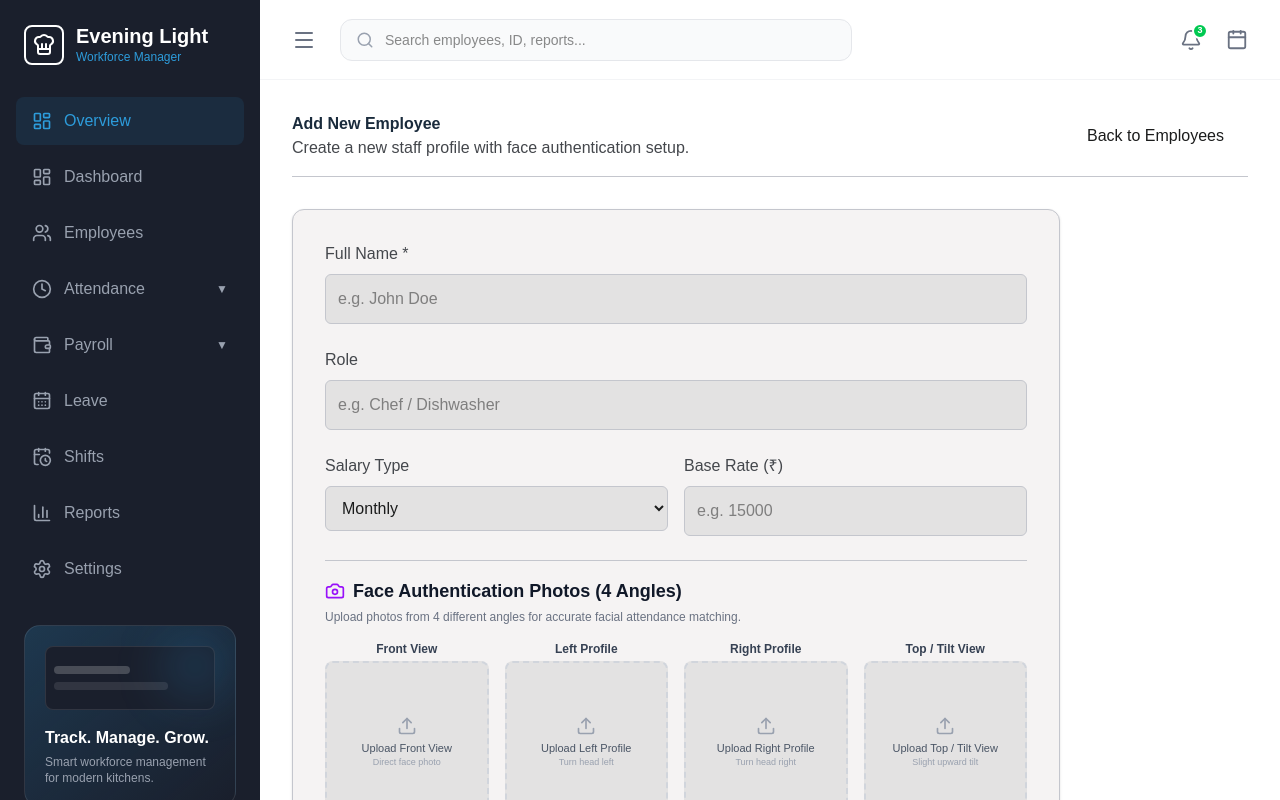
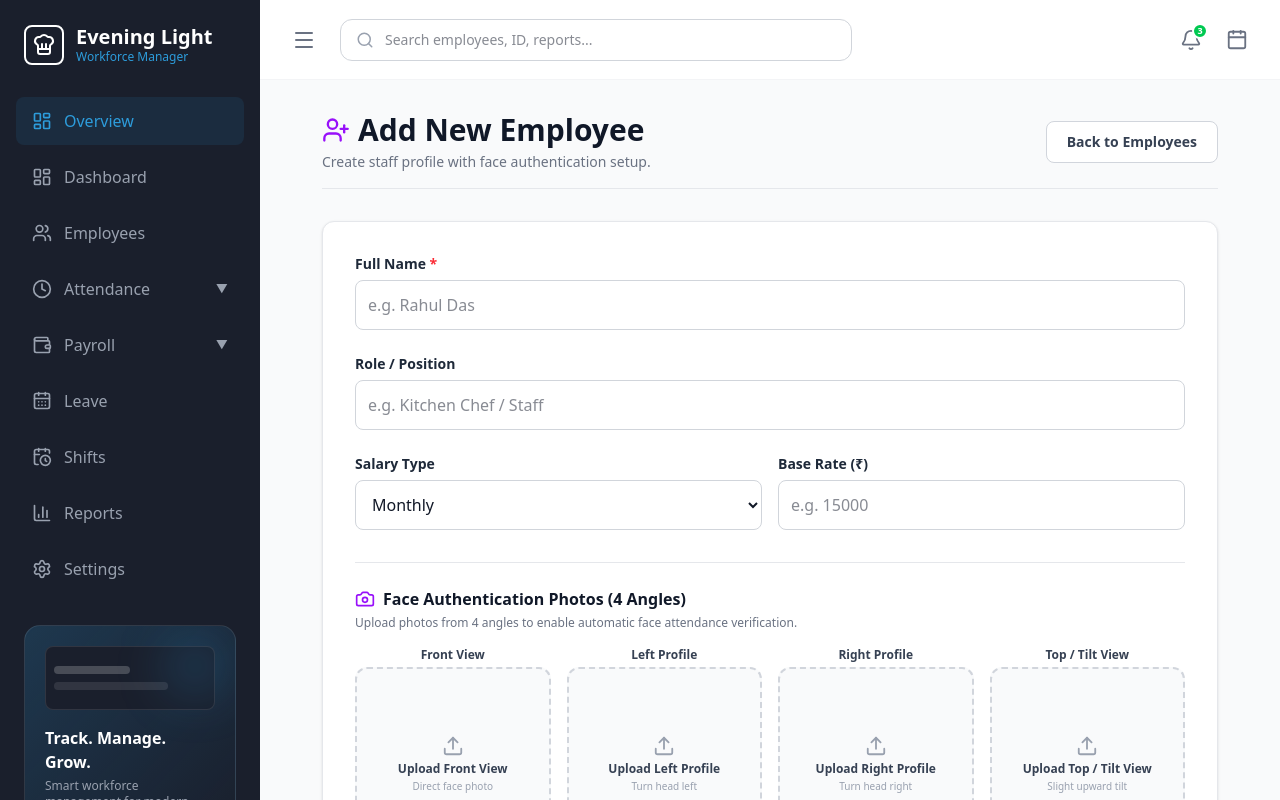
Before and after one commit to Patit24/Cafe, a Next.js app in the folder admin/: page /employees/new in a window 1280 px wide. Shown: the top 800 px of the page. Built offline with nearby package versions, Linux system fonts and the light colour scheme; no server answers.

Commit message:
Fix input field editability, minified CSS, and optimized image compression

```diff
--- a/admin/src/app/employees/[id]/edit/page.tsx
+++ b/admin/src/app/employees/[id]/edit/page.tsx
@@ -1,8 +1,10 @@
 'use client';
+
 import { API_BASE_URL } from '@/lib/api';
 import React, { useState, useEffect } from 'react';
 import Link from 'next/link';
 import { useRouter, useParams } from 'next/navigation';
+import { Camera, User } from 'lucide-react';
 
 export default function EditEmployeePage() {
   const router = useRouter();
@@ -40,14 +42,14 @@ export default function EditEmployeePage() {
   }, [id]);
 
   const handleUpdateEmployee = async () => {
-    if (!employee.name) return;
+    if (!employee.name.trim()) return;
     setIsSubmitting(true);
 
     const rateStr = String(employee.baseRate).replace(/[^0-9.]/g, '');
-    const rate = parseFloat(rateStr) || 15.00;
+    const rate = parseFloat(rateStr) || 15000;
 
     const payload = {
-      name: employee.name,
+      name: employee.name.trim(),
       salaryRate: rate,
       salaryType: employee.salaryType
     };
@@ -61,91 +63,97 @@ export default function EditEmployeePage() {
       router.push('/employees');
     } catch (err) {
       console.error(err);
+      alert('Failed to update employee profile.');
+    } finally {
       setIsSubmitting(false);
     }
   };
 
   if (isLoading) {
-    return <div className="min-h-screen bg-surface-container-lowest flex justify-center items-center">Loading...</div>;
+    return <div className="min-h-screen bg-gray-50 flex justify-center items-center font-medium text-gray-600">Loading profile...</div>;
   }
 
   return (
-    <div className="min-h-screen bg-surface-container-lowest text-on-surface p-8 relative">
-      <header className="flex justify-between items-center mb-8 border-b border-outline-variant pb-4">
-        <div className="flex justify-between items-center w-full">
-          <div>
-            <h1 className="text-display-sm font-bold text-primary">Edit Employee</h1>
-            <p className="text-body-md text-on-surface-variant">Update staff details.</p>
-          </div>
+    <div className="min-h-screen bg-gray-50 text-gray-900 p-8">
+      <header className="flex flex-col sm:flex-row justify-between items-start sm:items-center mb-8 border-b border-gray-200 pb-4 max-w-2xl mx-auto gap-4">
+        <div>
+          <h1 className="text-3xl font-bold text-gray-900 flex items-center gap-2">
+            <User size={28} className="text-purple-600" />
+            Edit Employee Profile
+          </h1>
+          <p className="text-sm text-gray-500 mt-1">Update employee details and salary settings.</p>
+        </div>
+        <div className="flex gap-3">
           <button
-            onClick={() => router.push(`/employees/${params.id}/faces`)}
-            className="bg-purple-600 text-white px-5 py-2.5 rounded-lg text-sm font-semibold hover:bg-purple-700 transition-colors shadow-sm flex items-center gap-2"
+            onClick={() => router.push(`/employees/${id}/faces`)}
+            className="bg-purple-600 text-white px-4 py-2.5 rounded-lg text-sm font-semibold hover:bg-purple-700 transition-colors shadow-sm flex items-center gap-2"
           >
-            Manage Face Profiles
+            <Camera size={16} />
+            Face Profiles
           </button>
+          <Link href="/employees" className="bg-white text-gray-700 border border-gray-300 px-4 py-2.5 rounded-lg text-sm font-semibold hover:bg-gray-100">
+            Back
+          </Link>
         </div>
-        <Link href="/employees" className="bg-surface-container-high text-on-surface px-6 py-3 rounded text-label-md ml-4">
-          Back to Employees
-        </Link>
       </header>
 
-      <div className="bg-surface-container-low rounded-xl p-8 max-w-xl border border-outline-variant shadow-sm">
+      <div className="bg-white rounded-xl p-8 max-w-2xl mx-auto border border-gray-200 shadow-sm">
         <div className="flex flex-col gap-6">
           <div>
-            <label className="block text-label-md text-on-surface-variant mb-2">Full Name</label>
+            <label className="block text-sm font-semibold text-gray-800 mb-1.5">Full Name</label>
             <input
               type="text"
               value={employee.name}
               onChange={(e) => setEmployee({...employee, name: e.target.value})}
-              className="w-full bg-surface-container-highest border border-outline-variant rounded-md p-3 text-body-md outline-none focus:border-primary"
+              className="w-full bg-white border border-gray-300 rounded-lg p-3 text-gray-900 text-base font-medium outline-none focus:border-purple-600 focus:ring-2 focus:ring-purple-100 transition-all"
             />
           </div>
 
           <div>
-            <label className="block text-label-md text-on-surface-variant mb-2">Role</label>
+            <label className="block text-sm font-semibold text-gray-800 mb-1.5">Role / Position</label>
             <input
               type="text"
               value={employee.role}
               onChange={(e) => setEmployee({...employee, role: e.target.value})}
-              className="w-full bg-surface-container-highest border border-outline-variant rounded-md p-3 text-body-md outline-none focus:border-primary"
+              className="w-full bg-white border border-gray-300 rounded-lg p-3 text-gray-900 text-base font-medium outline-none focus:border-purple-600 focus:ring-2 focus:ring-purple-100 transition-all"
             />
           </div>
 
           <div className="grid grid-cols-2 gap-4">
             <div>
-              <label className="block text-label-md text-on-surface-variant mb-2">Salary Type</label>
+              <label className="block text-sm font-semibold text-gray-800 mb-1.5">Salary Type</label>
               <select
                 value={employee.salaryType}
                 onChange={(e) => setEmployee({...employee, salaryType: e.target.value})}
-                className="w-full bg-surface-container-highest border border-outline-variant rounded-md p-3 text-body-md outline-none focus:border-primary"
+                className="w-full bg-white border border-gray-300 rounded-lg p-3 text-gray-900 text-base font-medium outline-none focus:border-purple-600 focus:ring-2 focus:ring-purple-100 transition-all"
               >
+                <option value="monthly">Monthly</option>
+                <option value="daily">Daily</option>
                 <option value="hourly">Hourly</option>
-                <option value="daily">Daily</option>
-                <option value="monthly">Monthly</option>
               </select>
             </div>
             <div>
-              <label className="block text-label-md text-on-surface-variant mb-2">Base Rate (₹)</label>
+              <label className="block text-sm font-semibold text-gray-800 mb-1.5">Base Rate (₹)</label>
               <input
                 type="text"
                 value={employee.baseRate}
                 onChange={(e) => setEmployee({...employee, baseRate: e.target.value})}
-                className="w-full bg-surface-container-highest border border-outline-variant rounded-md p-3 text-body-md outline-none focus:border-primary"
+                className="w-full bg-white border border-gray-300 rounded-lg p-3 text-gray-900 text-base font-medium outline-none focus:border-purple-600 focus:ring-2 focus:ring-purple-100 transition-all"
               />
             </div>
           </div>
 
-          <div className="flex justify-end gap-4 mt-4">
+          <div className="flex justify-end gap-3 mt-4 pt-4 border-t border-gray-200">
             <Link
               href="/employees"
-              className="px-6 py-3 text-on-surface-variant hover:text-on-surface font-medium"
+              className="px-6 py-2.5 text-gray-600 hover:text-gray-900 font-semibold text-sm rounded-lg"
             >
               Cancel
             </Link>
             <button
               onClick={handleUpdateEmployee}
               disabled={isSubmitting}
-              className="bg-primary text-on-primary px-8 py-3 rounded-md font-medium hover:opacity-90 disabled:opacity-50"
+              className="bg-purple-600 text-white px-8 py-2.5 rounded-lg font-bold hover:bg-purple-700 disabled:opacity-50 text-sm shadow-sm"
             >
               {isSubmitting ? 'Saving...' : 'Update Employee'}
             </button>
--- a/admin/src/app/employees/new/page.tsx
+++ b/admin/src/app/employees/new/page.tsx
@@ -1,10 +1,9 @@
 'use client';
+
 import React, { useState } from 'react';
 import Link from 'next/link';
 import { useRouter } from 'next/navigation';
-import { Camera, Upload, X, Loader2 } from 'lucide-react';
-import { storage } from '@/lib/firebase';
-import { ref, uploadString, getDownloadURL } from 'firebase/storage';
+import { Camera, Upload, X, Loader2, UserPlus } from 'lucide-react';
 import { API_BASE_URL } from '@/lib/api';
 
 export default function NewEmployeePage() {
@@ -16,7 +15,6 @@ export default function NewEmployeePage() {
     salaryType: 'monthly'
   });
 
-  // 4 Face Angles for Authentication
   const [facePhotos, setFacePhotos] = useState<{
     front: string | null;
     left: string | null;
@@ -31,6 +29,7 @@ export default function NewEmployeePage() {
 
   const [isSubmitting, setIsSubmitting] = useState(false);
 
+  // Fast client-side image compression (320px, ~15KB JPEG)
   const handlePhotoSelect = (angle: 'front' | 'left' | 'right' | 'top', file: File | null) => {
     if (!file) return;
     const reader = new FileReader();
@@ -38,7 +37,7 @@ export default function NewEmployeePage() {
       const img = document.createElement('img');
       img.onload = () => {
         const canvas = document.createElement('canvas');
-        const MAX_SIZE = 500;
+        const MAX_SIZE = 320;
         let width = img.width;
         let height = img.height;
         if (width > height) {
@@ -56,7 +55,7 @@ export default function NewEmployeePage() {
         canvas.height = height;
         const ctx = canvas.getContext('2d');
         ctx?.drawImage(img, 0, 0, width, height);
-        const compressedBase64 = canvas.toDataURL('image/jpeg', 0.8);
+        const compressedBase64 = canvas.toDataURL('image/jpeg', 0.7);
         setFacePhotos(prev => ({ ...prev, [angle]: compressedBase64 }));
       };
       img.src = e.target?.result as string;
@@ -69,16 +68,19 @@ export default function NewEmployeePage() {
   };
 
   const handleSaveEmployee = async () => {
-    if (!newEmployee.name) return;
+    if (!newEmployee.name.trim()) {
+      alert('Please enter employee full name.');
+      return;
+    }
     setIsSubmitting(true);
 
     const newCode = `EMP-${Math.floor(Math.random() * 900) + 100}`;
     const rateStr = newEmployee.baseRate.replace(/[^0-9.]/g, '');
-    const rate = parseFloat(rateStr) || 15.00;
+    const rate = parseFloat(rateStr) || 15000;
 
     const payload = {
       employeeCode: newCode,
-      name: newEmployee.name,
+      name: newEmployee.name.trim(),
       salaryType: newEmployee.salaryType,
       salaryRate: rate,
       isActive: true
@@ -90,18 +92,21 @@ export default function NewEmployeePage() {
         headers: { 'Content-Type': 'application/json' },
         body: JSON.stringify(payload)
       });
+
+      if (!res.ok) {
+        throw new Error(`Server returned ${res.status}`);
+      }
+
       const createdEmp = await res.json();
 
-      // Upload face photos if provided
+      // Save face authentication photos & 512D vectors
       if (createdEmp?.id) {
         const angles: Array<'front' | 'left' | 'right' | 'top'> = ['front', 'left', 'right', 'top'];
         for (const angle of angles) {
           const photoData = facePhotos[angle];
           if (photoData) {
             try {
-              const downloadURL = photoData;
-
-              // Generate 512-dimensional embedding vector
+              // Generate 512-dimensional vector embedding
               const seedStr = `${createdEmp.id}_${angle}_${Date.now()}`;
               const vector = new Array(512);
               let hash = 0;
@@ -122,7 +127,7 @@ export default function NewEmployeePage() {
                 method: 'POST',
                 headers: { 'Content-Type': 'application/json' },
                 body: JSON.stringify({
-                  imageUrl: downloadURL,
+                  imageUrl: photoData,
                   angle: angle,
                   faceEmbedding: faceEmbedding
                 })
@@ -137,7 +142,7 @@ export default function NewEmployeePage() {
       router.push('/employees');
     } catch (err) {
       console.error(err);
-      alert('Failed to save employee. Make sure the backend server is reachable.');
+      alert('Failed to save employee profile. Please try again.');
     } finally {
       setIsSubmitting(false);
     }
@@ -151,98 +156,105 @@ export default function NewEmployeePage() {
   ];
 
   return (
-    <div className="min-h-screen bg-surface-container-lowest text-on-surface p-8 relative">
-      <header className="flex justify-between items-center mb-8 border-b border-outline-variant pb-4">
+    <div className="min-h-screen bg-gray-50 text-gray-900 p-8">
+      <header className="flex justify-between items-center mb-8 border-b border-gray-200 pb-4 max-w-4xl mx-auto">
         <div>
-          <h1 className="text-display-sm font-bold text-primary">Add New Employee</h1>
-          <p className="text-body-md text-on-surface-variant">Create a new staff profile with face authentication setup.</p>
+          <h1 className="text-3xl font-bold text-gray-900 flex items-center gap-2">
+            <UserPlus size={28} className="text-purple-600" />
+            Add New Employee
+          </h1>
+          <p className="text-sm text-gray-500 mt-1">Create staff profile with face authentication setup.</p>
         </div>
-        <Link href="/employees" className="bg-surface-container-high text-on-surface px-6 py-3 rounded text-label-md">
+        <Link href="/employees" className="bg-white text-gray-700 border border-gray-300 px-5 py-2.5 rounded-lg text-sm font-semibold hover:bg-gray-100">
           Back to Employees
         </Link>
       </header>
 
-      <div className="bg-surface-container-low rounded-xl p-8 max-w-3xl border border-outline-variant shadow-sm">
+      <div className="bg-white rounded-xl p-8 max-w-4xl mx-auto border border-gray-200 shadow-sm">
         <div className="flex flex-col gap-6">
-          {/* Basic Info */}
+          {/* Employee Name */}
           <div>
-            <label className="block text-label-md text-on-surface-variant mb-2">Full Name *</label>
+            <label className="block text-sm font-semibold text-gray-800 mb-1.5">
+              Full Name <span className="text-red-500">*</span>
+            </label>
             <input
               type="text"
               value={newEmployee.name}
               onChange={(e) => setNewEmployee({...newEmployee, name: e.target.value})}
-              className="w-full bg-surface-container-highest border border-outline-variant rounded-md p-3 text-body-md outline-none focus:border-primary"
-              placeholder="e.g. John Doe"
+              className="w-full bg-white border border-gray-300 rounded-lg p-3 text-gray-900 text-base font-medium outline-none focus:border-purple-600 focus:ring-2 focus:ring-purple-100 transition-all"
+              placeholder="e.g. Rahul Das"
             />
           </div>
 
+          {/* Role */}
           <div>
-            <label className="block text-label-md text-on-surface-variant mb-2">Role</label>
+            <label className="block text-sm font-semibold text-gray-800 mb-1.5">Role / Position</label>
             <input
               type="text"
               value={newEmployee.role}
               onChange={(e) => setNewEmployee({...newEmployee, role: e.target.value})}
-              className="w-full bg-surface-container-highest border border-outline-variant rounded-md p-3 text-body-md outline-none focus:border-primary"
-              placeholder="e.g. Chef / Dishwasher"
+              className="w-full bg-white border border-gray-300 rounded-lg p-3 text-gray-900 text-base font-medium outline-none focus:border-purple-600 focus:ring-2 focus:ring-purple-100 transition-all"
+              placeholder="e.g. Kitchen Chef / Staff"
             />
           </div>
 
-          <div className="grid grid-cols-2 gap-4">
+          {/* Salary Grid */}
+          <div className="grid grid-cols-1 sm:grid-cols-2 gap-4">
             <div>
-              <label className="block text-label-md text-on-surface-variant mb-2">Salary Type</label>
+              <label className="block text-sm font-semibold text-gray-800 mb-1.5">Salary Type</label>
               <select
                 value={newEmployee.salaryType}
                 onChange={(e) => setNewEmployee({...newEmployee, salaryType: e.target.value})}
-                className="w-full bg-surface-container-highest border border-outline-variant rounded-md p-3 text-body-md outline-none focus:border-primary"
+                className="w-full bg-white border border-gray-300 rounded-lg p-3 text-gray-900 text-base font-medium outline-none focus:border-purple-600 focus:ring-2 focus:ring-purple-100 transition-all"
               >
+                <option value="monthly">Monthly</option>
+                <option value="daily">Daily</option>
                 <option value="hourly">Hourly</option>
-                <option value="daily">Daily</option>
-                <option value="monthly">Monthly</option>
               </select>
             </div>
             <div>
-              <label className="block text-label-md text-on-surface-variant mb-2">Base Rate (₹)</label>
+              <label className="block text-sm font-semibold text-gray-800 mb-1.5">Base Rate (₹)</label>
               <input
                 type="text"
                 value={newEmployee.baseRate}
                 onChange={(e) => setNewEmployee({...newEmployee, baseRate: e.target.value})}
-                className="w-full bg-surface-container-highest border border-outline-variant rounded-md p-3 text-body-md outline-none focus:border-primary"
+                className="w-full bg-white border border-gray-300 rounded-lg p-3 text-gray-900 text-base font-medium outline-none focus:border-purple-600 focus:ring-2 focus:ring-purple-100 transition-all"
                 placeholder="e.g. 15000"
               />
             </div>
           </div>
 
-          {/* 4 Angle Face Uploads for Authentication */}
-          <div className="pt-4 border-t border-outline-variant">
-            <h2 className="text-lg font-bold text-gray-900 mb-1 flex items-center gap-2">
+          {/* 4 Angle Face Authentication Photos */}
+          <div className="pt-6 border-t border-gray-200 mt-2">
+            <h2 className="text-base font-bold text-gray-900 mb-1 flex items-center gap-2">
               <Camera className="text-purple-600" size={20} />
               Face Authentication Photos (4 Angles)
             </h2>
             <p className="text-xs text-gray-500 mb-4">
-              Upload photos from 4 different angles for accurate facial attendance matching.
+              Upload photos from 4 angles to enable automatic face attendance verification.
             </p>
 
             <div className="grid grid-cols-2 sm:grid-cols-4 gap-4">
               {ANGLES.map(({ key, label, desc }) => (
                 <div key={key} className="flex flex-col items-center">
                   <span className="text-xs font-semibold text-gray-700 mb-1">{label}</span>
-                  <div className="relative w-full aspect-square bg-surface-container-highest border-2 border-dashed border-gray-300 rounded-lg overflow-hidden flex flex-col items-center justify-center group hover:border-purple-500 transition-colors">
+                  <div className="relative w-full aspect-square bg-gray-50 border-2 border-dashed border-gray-300 rounded-xl overflow-hidden flex flex-col items-center justify-center group hover:border-purple-500 transition-colors">
                     {facePhotos[key] ? (
                       <>
                         <img src={facePhotos[key]!} alt={label} className="w-full h-full object-cover" />
                         <button
                           type="button"
                           onClick={() => handleRemovePhoto(key)}
-                          className="absolute top-1 right-1 bg-red-600 text-white p-1 rounded-full opacity-90 hover:opacity-100"
+                          className="absolute top-1.5 right-1.5 bg-red-600 text-white p-1 rounded-full shadow-md hover:bg-red-700 transition-colors"
                         >
                           <X size={14} />
                         </button>
                       </>
                     ) : (
                       <label className="w-full h-full flex flex-col items-center justify-center cursor-pointer p-2 text-center">
-                        <Upload size={20} className="text-gray-400 mb-1 group-hover:text-purple-600" />
-                        <span className="text-[11px] font-medium text-gray-600">Upload {label}</span>
-                        <span className="text-[9px] text-gray-400">{desc}</span>
+                        <Upload size={22} className="text-gray-400 mb-1 group-hover:text-purple-600 transition-colors" />
+                        <span className="text-xs font-semibold text-gray-700">Upload {label}</span>
+                        <span className="text-[10px] text-gray-400 mt-0.5">{desc}</span>
                         <input
                           type="file"
                           accept="image/*"
@@ -257,17 +269,18 @@ export default function NewEmployeePage() {
             </div>
           </div>
 
-          <div className="flex justify-end gap-3 mt-6 pt-4 border-t border-outline-variant">
+          {/* Action Buttons */}
+          <div className="flex justify-end gap-3 mt-6 pt-4 border-t border-gray-200">
             <Link
               href="/employees"
-              className="px-5 py-2.5 text-on-surface-variant hover:text-on-surface font-medium"
+              className="px-6 py-3 text-gray-600 hover:text-gray-900 font-semibold text-sm rounded-lg"
             >
               Cancel
             </Link>
             <button
               onClick={handleSaveEmployee}
               disabled={isSubmitting}
-              className="bg-purple-600 text-white px-8 py-3 rounded-md font-semibold hover:bg-purple-700 disabled:opacity-50 flex items-center gap-2"
+              className="bg-purple-600 text-white px-8 py-3 rounded-lg font-bold hover:bg-purple-700 disabled:opacity-50 flex items-center gap-2 shadow-sm text-sm"
             >
               {isSubmitting ? (
                 <>
--- a/admin/src/app/globals.css
+++ b/admin/src/app/globals.css
@@ -2,39 +2,31 @@
 
 :root {
   --background: #ffffff;
-  --foreground: #171717;
-}
-
-@theme inline {
-  --color-background: var(--background);
-  --color-foreground: var(--foreground);
-  --color-primary: #1A2B3C;
-  --color-on-primary: #ffffff;
-  --color-secondary: #006492;
-  --color-success: #2D9CDB;
-  --color-warning: #F2994A;
-  --color-error: #ba1a1a;
-  --color-surface-container-lowest: #ffffff;
-  --color-surface-container-low: #f5f3f3;
-  --color-surface-container: #efeded;
-  --color-surface-container-highest: #e3e2e2;
-  --color-on-surface: #1b1c1c;
-  --color-on-surface-variant: #44474c;
-  --color-outline-variant: #c4c6cd;
-
-  --font-sans: var(--font-geist-sans);
-  --font-mono: var(--font-geist-mono);
-}
-
-@media (prefers-color-scheme: dark) {
-  :root {
-    --background: #0a0a0a;
-    --foreground: #ededed;
-  }
+  --foreground: #111827;
 }
 
 body {
-  background: var(--background);
-  color: var(--foreground);
-  font-family: Arial, Helvetica, sans-serif;
+  background-color: #f9fafb;
+  color: #111827;
+  font-family: system-ui, -apple-system, BlinkMacSystemFont, 'Segoe UI', Roboto, Oxygen, Ubuntu, Cantarell, sans-serif;
+  -webkit-font-smoothing: antialiased;
+  -moz-osx-font-smoothing: grayscale;
 }
+
+/* Form input clarity fixes */
+input[type="text"],
+input[type="number"],
+input[type="email"],
+select,
+textarea {
+  background-color: #ffffff !important;
+  color: #111827 !important;
+  border-color: #d1d5db !important;
+}
+
+input:focus,
+select:focus,
+textarea:focus {
+  border-color: #9333ea !important;
+  box-shadow: 0 0 0 3px rgba(147, 51, 234, 0.15) !important;
+}
```
